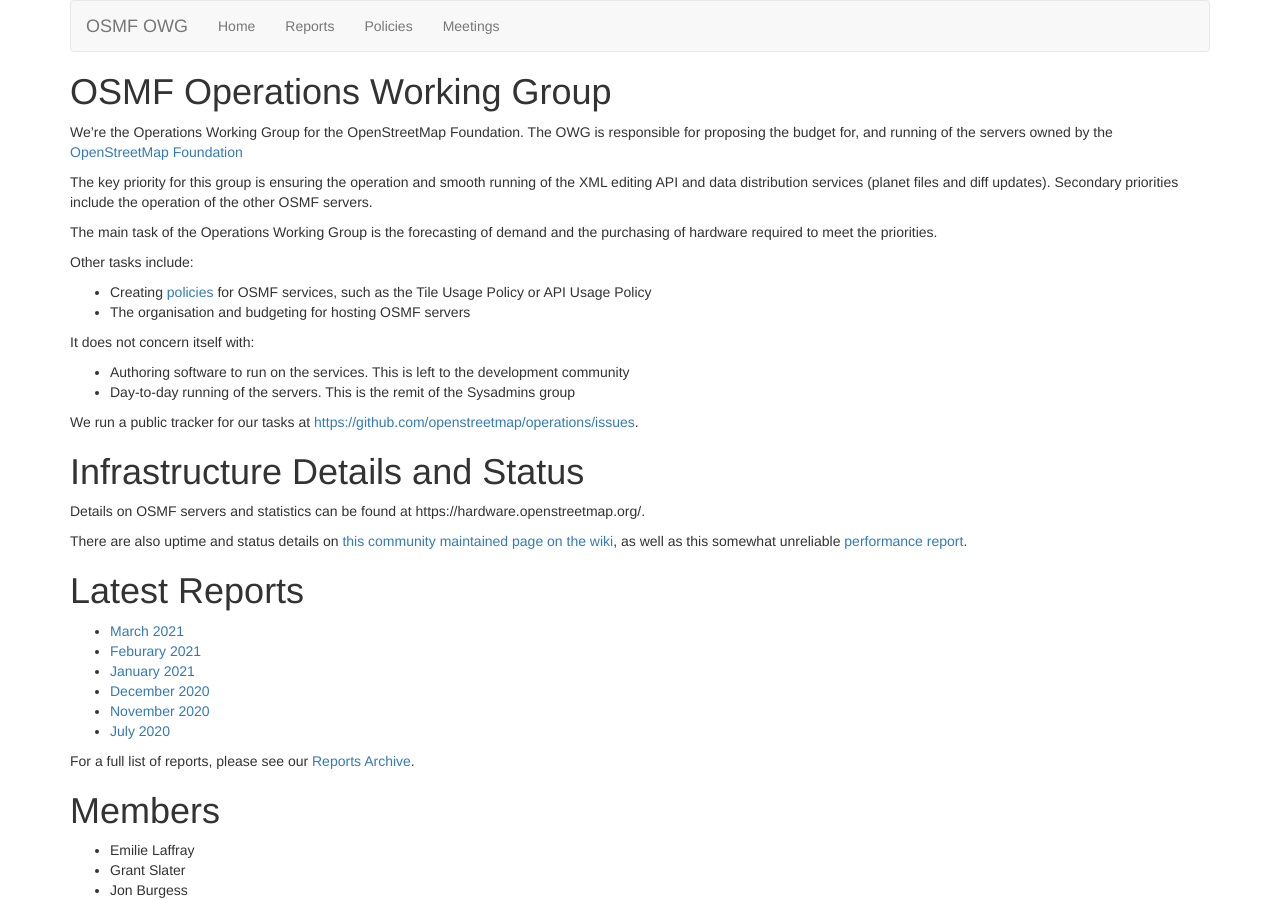
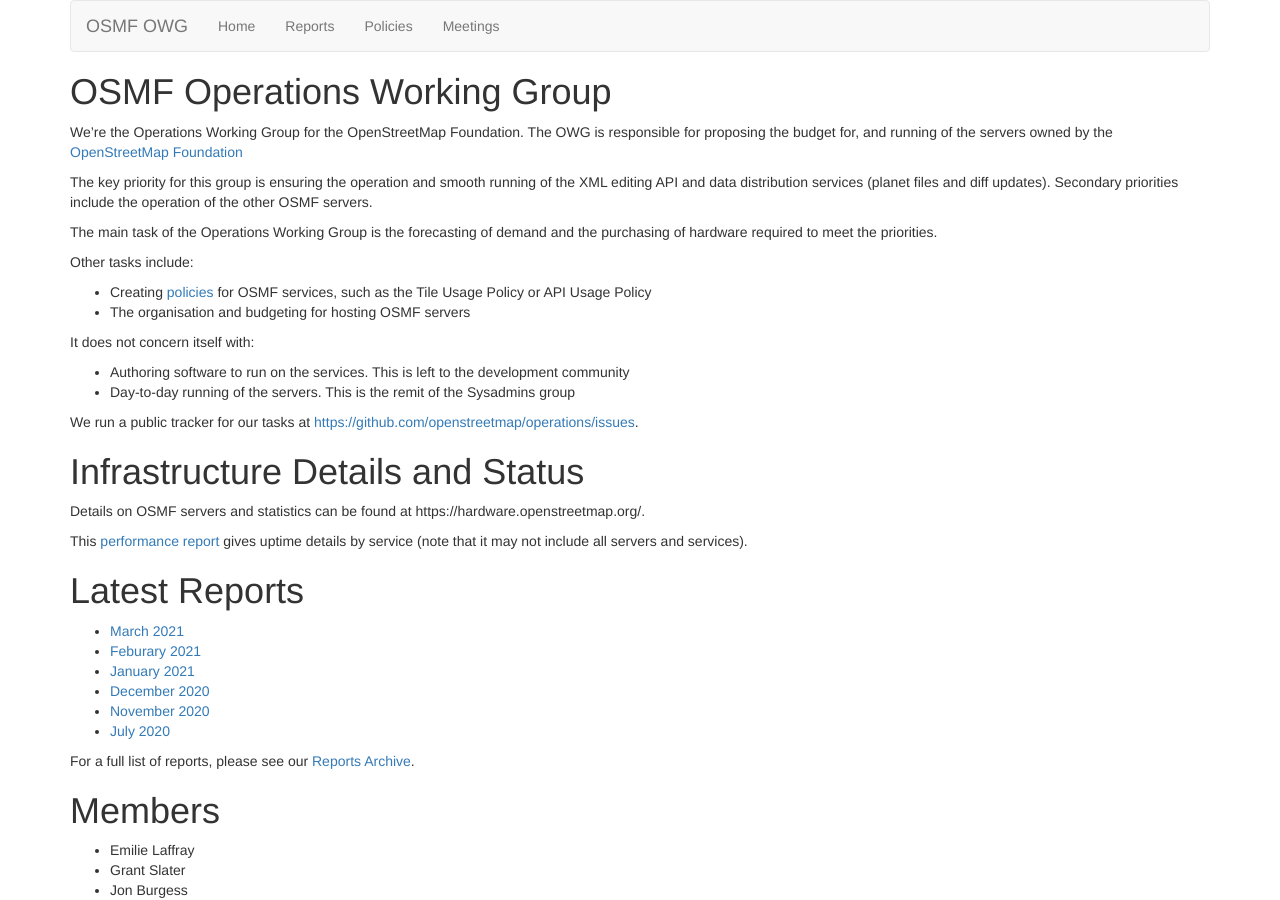
Before and after one commit to openstreetmap/owg-website, a Jekyll site: the page built from index.md, in a window 1280 px wide and 900 px high. Built offline with Jekyll 4.4.1, drawn with Linux system fonts in a browser that asks for light colours.

Commit message:
Update index.md

```diff
--- a/index.md
+++ b/index.md
@@ -26,7 +26,7 @@
 
 Details on OSMF servers and statistics can be found at https://hardware.openstreetmap.org/.
 
-There are also uptime and status details on [this community maintained page on the wiki](https://wiki.openstreetmap.org/wiki/Platform_Status), as well as this somewhat unreliable [performance report](https://uptime.openstreetmap.org/).
+This [performance report](https://uptime.openstreetmap.org/) gives uptime details by service (note that it may not include all servers and services).
 
 # Latest Reports
 
```
